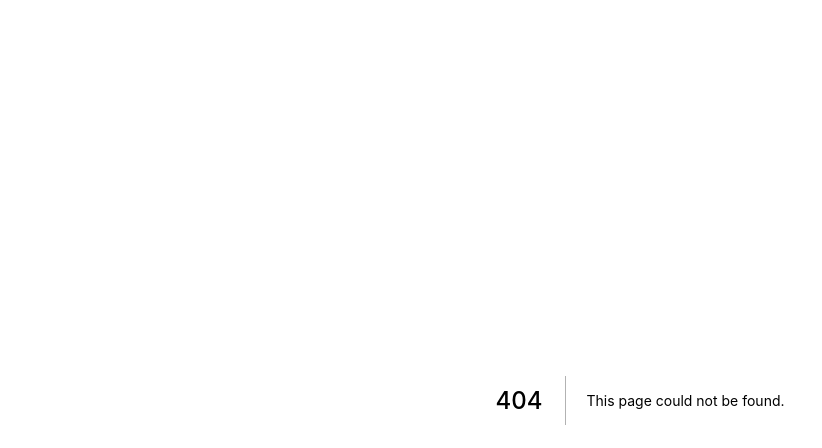
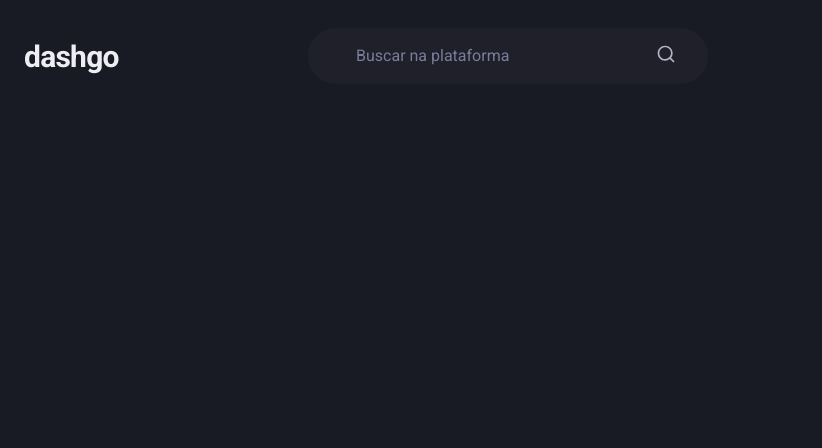
Before and after one commit to neto112/Chapter-IV---Trilha-ReactJS, a Next.js app: page /dashboard in a window 1280 px wide. Before the commit this address had no page. Shown: the top 448 px of the page, without its empty margins (0-822 px from the left). Built offline with nearby package versions, Linux system fonts and the light colour scheme.

Commit message:
creating Header

```diff
--- /dev/null
+++ b/src/pages/dashboard.tsx
@@ -0,0 +1,51 @@
+import { Flex, Text, Input, Icon } from '@chakra-ui/react'
+import { RiSearchLine } from 'react-icons/ri'
+
+export default function Dashboard() {
+  return (
+    <Flex
+      as="header"
+      w="100%"
+      maxWidth={1400}
+      h="20"
+      mx="auto"
+      mt="4"
+      px="6"
+      align="center"
+    >
+      <Text
+      fontSize="3xl"
+      fontWeight="bold"
+      letterSpacing="tight"
+      w="64"
+      >
+        dashgo</Text>
+        <Text as="span" ml="1" color="pink.500"></Text>
+
+        <Flex
+        as="label"
+        flex="1"
+        py="4"
+        px="8"
+        ml="6"
+        maxWidth={400}
+        alignSelf="center"
+        color="gray.200"
+        position="relative"
+        bg="gray.800"
+        borderRadius="full"
+        >
+          <Input
+          color="gray.50"
+          variant="unstyled"
+          px="4"
+          mr="4"
+          placeholder="Buscar na plataforma"
+          _placeholder={{ color: 'gray.400' }}
+          />
+
+          <Icon as={RiSearchLine} fontSize="20" />
+        </Flex>
+    </Flex>
+  )
+}
```
